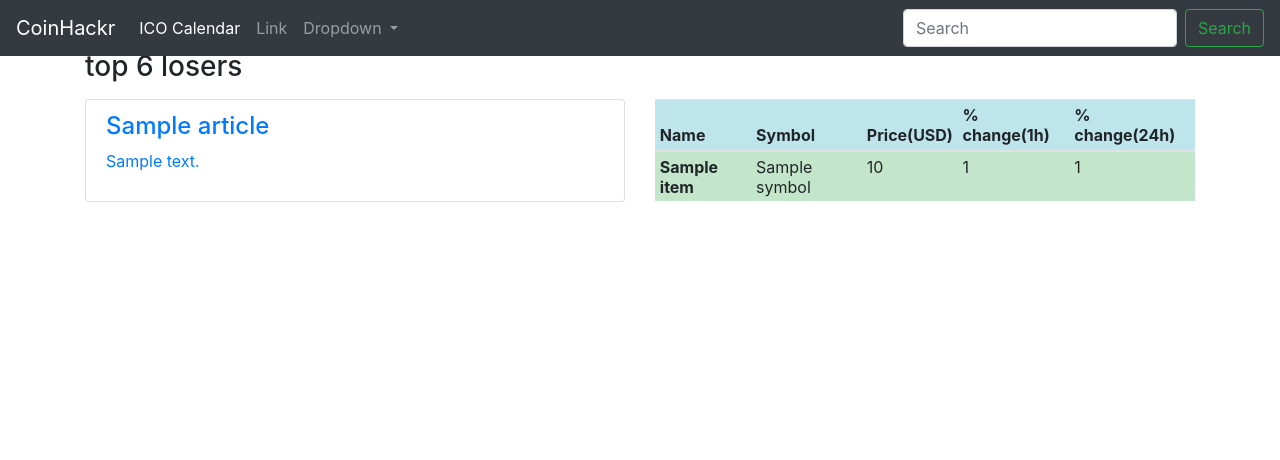
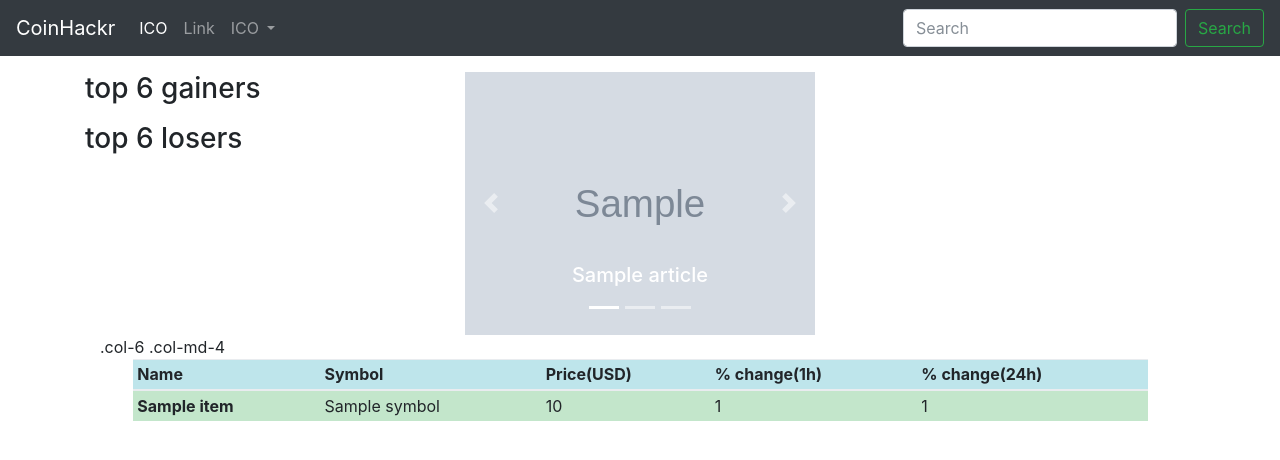
Before and after one commit to shivamsinghal212/cryptonews, a Django app: page / in a window 1280 px wide. Shown: the top 460 px of the page. Run offline with Django 3.2, Linux system fonts and the light colour scheme; tables that the repository leaves empty hold one stand-in row (values such as "Sample post"); grey boxes marked "Sample" are stand-in pictures; a database or web service that is not in the repository returns one stand-in record (values such as "Sample title"); data that the repository does not hold is empty; some libraries are stand-ins or nearby versions.

Commit message:
Added Live and upcoming ICO

```diff
--- a/coinhacker/templates/cointable.html
+++ b/coinhacker/templates/cointable.html
@@ -1,6 +1,12 @@
 {% extends 'index.html' %}
 
 {% block content %}
+
+<br>
+<br>
+<br>
+<div class="row">
+  <div class="col-6 col-md-4">
     <h3>top 6 gainers</h3>
   <ol>
   {% for coin in top_5 %}
@@ -13,18 +19,48 @@
   <li>{{coin.0}}||{{coin.1}}%</li>
   {% endfor %}
   </ol>
-<div class="row justify-content-center">
-  <div class="col-6">
-    <div class="list-group">
+</div>
+  <div class="col-6 col-md-4">
+<div id="carouselExampleIndicators" class="carousel slide" data-ride="carousel">
+  <ol class="carousel-indicators">
+    <li data-target="#carouselExampleIndicators" data-slide-to="0" class="active"></li>
+    <li data-target="#carouselExampleIndicators" data-slide-to="1"></li>
+    <li data-target="#carouselExampleIndicators" data-slide-to="2"></li>
+  </ol>
+  <div class="carousel-inner">
     {% for news in coin_news %}
-    <a href="{{news.url}}" class="list-group-item">
-      <h4 class="list-group-item-heading">{{news.title}}</h4>
-      <p class="list-group-item-text">{{news.description}}</p>
-    </a>
+    {% if forloop.first %}
+    <div class="carousel-item active">
+    {% else %}
+    <div class="carousel-item">
+    {% endif %}
+     <a href="{{news.url}}">
+      <img class="d-block w-100" src={{news.urlToImage}} alt="First slide"></a>
+      <div class="carousel-caption d-none d-md-block">
+        <h5>{{news.title}}</h5>
+        <!--<p>{{news.description}}</p>-->
+      </div>
+    </div>
       {% endfor %}
   </div>
+  <a class="carousel-control-prev" href="#carouselExampleIndicators" role="button" data-slide="prev">
+    <span class="carousel-control-prev-icon" aria-hidden="true"></span>
+    <span class="sr-only">Previous</span>
+  </a>
+  <a class="carousel-control-next" href="#carouselExampleIndicators" role="button" data-slide="next">
+    <span class="carousel-control-next-icon" aria-hidden="true"></span>
+    <span class="sr-only">Next</span>
+  </a>
 </div>
-  <div class="col-6">
+</div>
+</div>
+
+<div class="col-6 col-md-4">.col-6 .col-md-4</div>
+
+
+
+<div class="row justify-content-center">
+  <div class="col-11">
 <table class="table table-sm">
 <thead>
   <tr class="table-info">
--- a/coinhacker/templates/index.html
+++ b/coinhacker/templates/index.html
@@ -3,13 +3,14 @@
   <title>Bootstrap Example</title>
   <meta charset="utf-8">
   <meta name="viewport" content="width=device-width, initial-scale=1">
-  <link rel="stylesheet" href="https://maxcdn.bootstrapcdn.com/bootstrap/4.0.0/css/bootstrap.min.css" integrity="sha384-Gn5384xqQ1aoWXA+058RXPxPg6fy4IWvTNh0E263XmFcJlSAwiGgFAW/dAiS6JXm" crossorigin="anonymous">
-  <script src="https://ajax.googleapis.com/ajax/libs/jquery/3.2.1/jquery.min.js"></script>
-  <script src="https://maxcdn.bootstrapcdn.com/bootstrap/3.3.7/js/bootstrap.min.js"></script>
+  <link rel="stylesheet" href="https://maxcdn.bootstrapcdn.com/bootstrap/4.0.0-beta.2/css/bootstrap.min.css">
+<script src="https://ajax.googleapis.com/ajax/libs/jquery/3.2.1/jquery.min.js"></script>
+<script src="https://cdnjs.cloudflare.com/ajax/libs/popper.js/1.12.9/umd/popper.min.js"></script>
+<script src="https://maxcdn.bootstrapcdn.com/bootstrap/4.0.0-beta.2/js/bootstrap.min.js"></script>
 </head>
 <body>
   <nav class="navbar fixed-top navbar-expand-lg navbar-dark bg-dark">
-  <a class="navbar-brand" href="#">CoinHackr</a>
+  <a class="navbar-brand" href="/">CoinHackr</a>
   <button class="navbar-toggler" type="button" data-toggle="collapse" data-target="#navbarSupportedContent" aria-controls="navbarSupportedContent" aria-expanded="false" aria-label="Toggle navigation">
     <span class="navbar-toggler-icon"></span>
   </button>
@@ -17,20 +18,20 @@
   <div class="collapse navbar-collapse" id="navbarSupportedContent">
     <ul class="navbar-nav mr-auto">
       <li class="nav-item active">
-        <a class="nav-link" href="#">ICO Calendar <span class="sr-only">(current)</span></a>
+        <a class="nav-link" href="{% url 'ico' %}">ICO <span class="sr-only">(current)</span></a>
       </li>
       <li class="nav-item">
         <a class="nav-link" href="#">Link</a>
       </li>
       <li class="nav-item dropdown">
         <a class="nav-link dropdown-toggle" href="#" id="navbarDropdown" role="button" data-toggle="dropdown" aria-haspopup="true" aria-expanded="false">
-          Dropdown
+          ICO
         </a>
         <div class="dropdown-menu" aria-labelledby="navbarDropdown">
-          <a class="dropdown-item" href="#">Action</a>
-          <a class="dropdown-item" href="#">Another action</a>
+          <a class="dropdown-item" href="{% url 'ico' %}">Live ICO</a>
+          <a class="dropdown-item" href="{% url 'upcoming_ico' %}">Upcoming ICO</a>
           <div class="dropdown-divider"></div>
-          <a class="dropdown-item" href="#">Something else here</a>
+          <a class="dropdown-item" href="#">ICO Calendar</a>
         </div>
       </li>
     </ul>
--- a/coinhacker/urls.py
+++ b/coinhacker/urls.py
@@ -3,4 +3,6 @@ from . import views
 
 urlpatterns = [
     path('', views.index, name="index"),
+    path('ico/',views.ico, name="ico"),
+    path('upcoming_ico/',views.upcoming_ico, name="upcoming_ico")
 ]
--- a/coinhacker/views.py
+++ b/coinhacker/views.py
@@ -11,9 +11,15 @@ def index(request):
     data["bottom_5"] = get_bottom_5()
     return render(request,"cointable.html", data)
 
+def ico(request):
+    data = {}
+    data["live_ico"] = get_live_ico()
+    return render(request,"icotable.html",data)
 
-
-
+def upcoming_ico(request):
+    data = {}
+    data["upcoming_ico"] = get_upcoming_ico()
+    return render(request,"upcoming_ico.html",data)
 
 def get_data():
     api_url = "https://api.coinmarketcap.com/v1/ticker/?limit=40"
@@ -23,7 +29,6 @@ def get_data():
     except Exception as e:
         print(e)
         data = dict()
-
     return data
 
 
@@ -67,3 +72,25 @@ def get_bottom_5():
     bottom_5 = []
     bottom_5 = get_price_all()[-6:]
     return bottom_5
+
+def get_live_ico():
+    data ={}
+    api_url = "https://api.icowatchlist.com/public/v1/live"
+    try:
+        data = requests.get(api_url).json()
+        for value in data.values():
+            for v in value.values():
+                return v
+    except Exception as e:
+        print(e)
+
+def get_upcoming_ico():
+        data ={}
+        api_url = "https://api.icowatchlist.com/public/v1/upcoming"
+        try:
+            data = requests.get(api_url).json()
+            for value in data.values():
+                for v in value.values():
+                    return v
+        except Exception as e:
+            print(e)
```
Also changed, not shown: coinhacker/templates/icotable.html (added, +32 -0 lines), coinhacker/templates/upcoming_ico.html (added, +32 -0 lines). Lines whose indentation alone changed are shown as unchanged.
